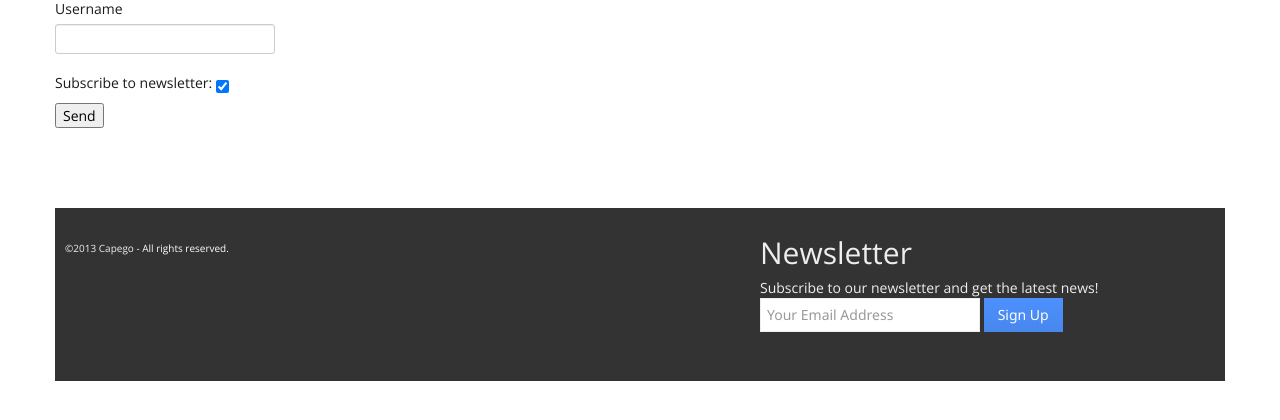
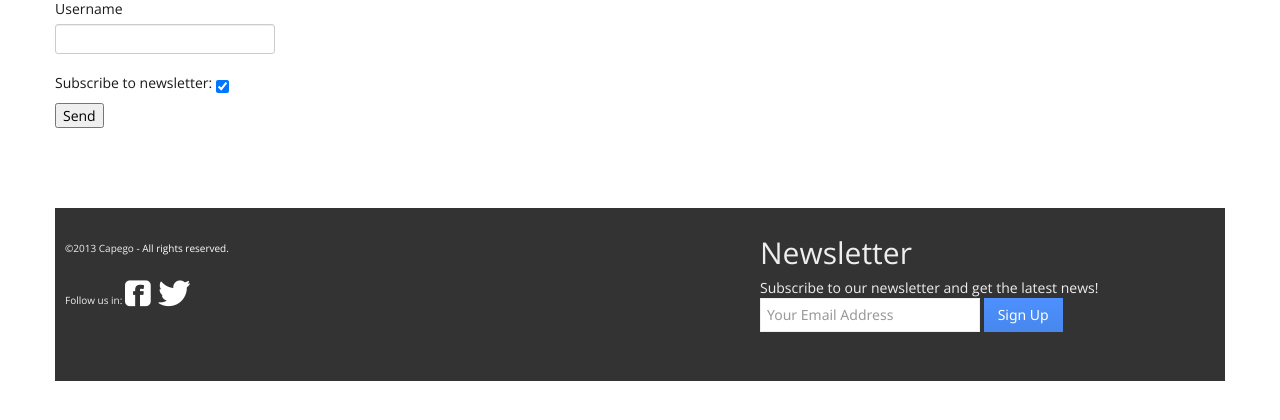
Before and after one commit to deccico/capego, a Django app: template capego/templates/auth/form.html in a window 1280 px wide. Shown: the part 141-561 px from the top of the page. Run offline with Django 3.2, Linux system fonts and the light colour scheme; the template is opened without the code that fills it, so the values that code supplies are empty; some libraries are stand-ins or nearby versions.

Commit message:
adding githup and fb info

```diff
--- a/capego/templates/base.html
+++ b/capego/templates/base.html
@@ -88,12 +88,14 @@
 	<!-- FOOTER -->
 	<div class="row-fluid">
 		<div class="container footer">
-			<!-- Copyright and contact -->
-			<div class="span4 address">
-				©2013 Capego <a href="http://capego.com"> - All rights reserved.</a>
-			</div>
-
-			<!-- newsletter form -->
+            <div class="span4 address">
+                ©2013 Capego <a href="http://capego.com"> - All rights reserved.</a>
+                <br/><br/>Follow us in:
+                <a href="https://www.facebook.com/pages/Capego/193301227460977" target="_blank" rel="nofollow">
+                    <i class="icon-facebook-sign icon-3x"></i></a>&nbsp;&nbsp;
+                <a href="https://twitter.com/Capego_lang" target="_blank" rel="nofollow">
+                    <i class="icon-twitter icon-3x"></i></a>
+            </div>
 			<div class="span5 pull-right footer-newsletter">
 				<h2>Newsletter</h2>
                 <span id="newsletter_msg">Subscribe to our newsletter and get the latest news!</span>
```
